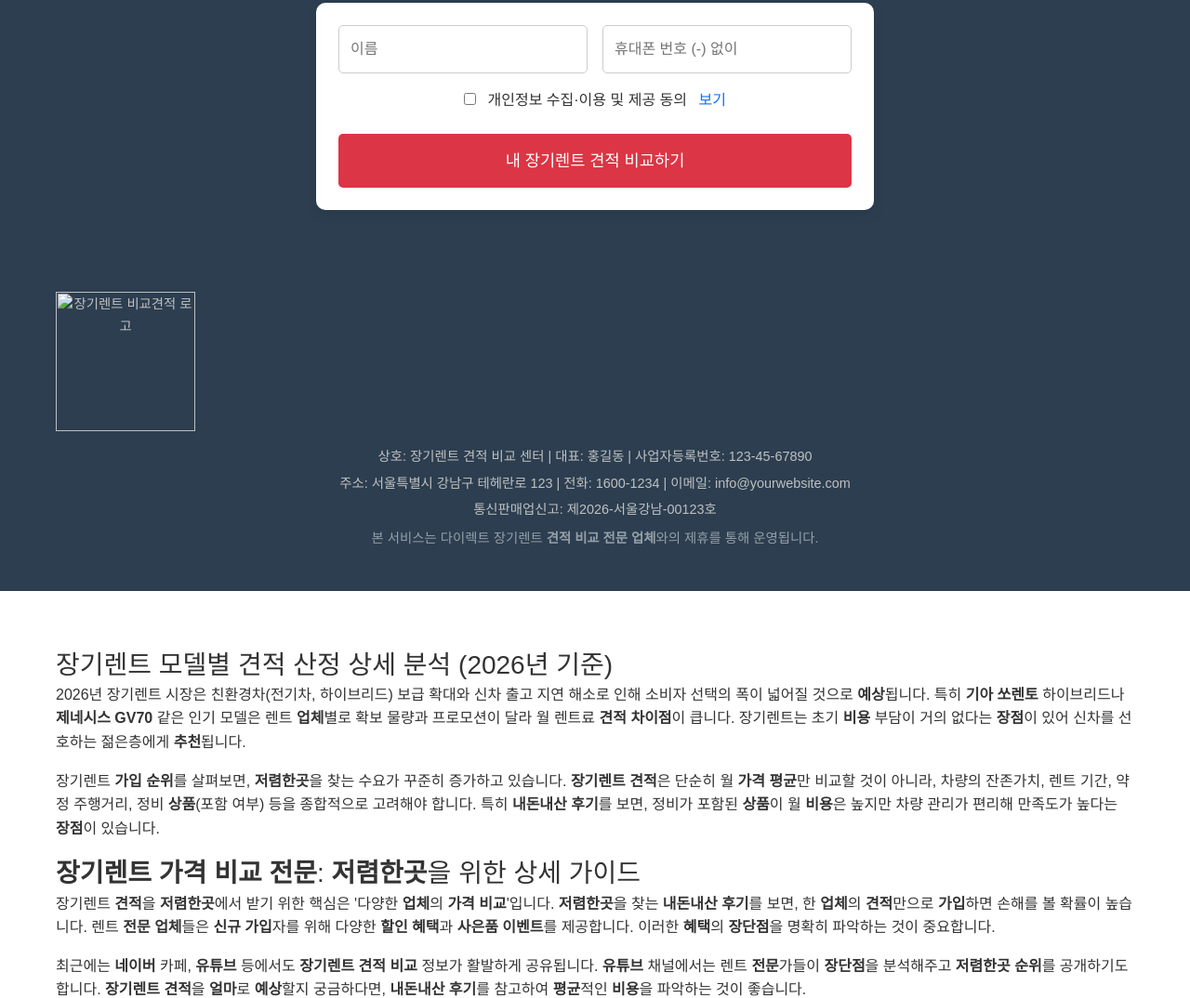
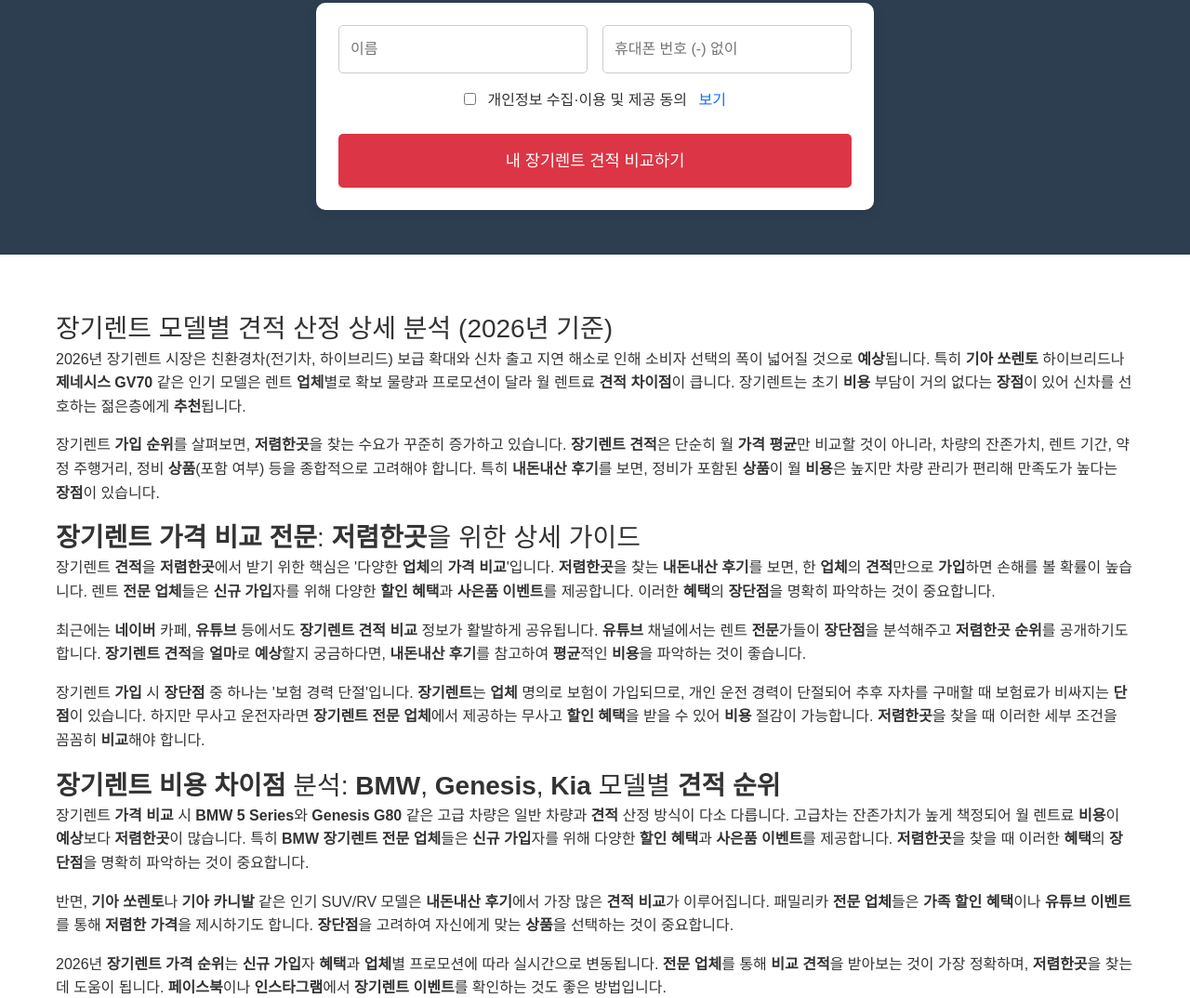
Before and after one commit to firemoney81-naldon/carnrentqssite, a website: page index.html in a window 1280 px wide. Shown: the part 6101-7175 px from the top of the page at 93% size. Drawn offline with nearby package versions, Linux system fonts and the light colour scheme.

Commit message:
Update index.html

```diff
--- a/index.html
+++ b/index.html
@@ -85,11 +85,11 @@
         .form-submit-btn { background-color: #dc3545; color: white; padding: 15px 25px; border: none; border-radius: 5px; font-size: 1.1rem; cursor: pointer; transition: background-color 0.3s; width: 100%; }
         .form-submit-btn:hover { background-color: #c82333; }
 
-        /* Footer Styling (Professional and Informational) */
-        .footer { background-color: var(--highlight-color); color: #c0c0c0; padding: 40px 0; font-size: 0.9rem; }
-        .footer .col-lg-3 img { filter: brightness(0) invert(1); opacity: 0.7; }
-        .footer-links a { margin: 0 10px; color: #c0c0c0; }
-        .footer-info p { margin-bottom: 5px; }
+        /*  Styling (Professional and Informational) */
+        . { background-color: var(--highlight-color); color: #c0c0c0; padding: 40px 0; font-size: 0.9rem; }
+        . .col-lg-3 img { filter: brightness(0) invert(1); opacity: 0.7; }
+        .-links a { margin: 0 10px; color: #c0c0c0; }
+        .-info p { margin-bottom: 5px; }
 
         /* Media Queries for Responsiveness */
         @media (max-width: 768px) {
@@ -494,23 +494,6 @@
 
     </main>
 
-    <!-- Footer Area -->
-    <footer class="footer">
-        <div class="container">
-            <div class="row">
-                <div class="col-md-12 text-center mb-3">
-                    <img src="/theme/barit/img/logo.webp" alt="장기렌트 비교견적 로고" width="150" height="30">
-                </div>
-                <div class="col-md-12 text-center footer-info">
-                    <p>상호: 장기렌트 견적 비교 센터 | 대표: 홍길동 | 사업자등록번호: 123-45-67890</p>
-                    <p>주소: 서울특별시 강남구 테헤란로 123 | 전화: 1600-1234 | 이메일: info@yourwebsite.com</p>
-                    <p>통신판매업신고: 제2026-서울강남-00123호</p>
-                    <p class="mt-2 text-white-50">본 서비스는 다이렉트 장기렌트 <span class="fw-bold">견적</span> <span class="fw-bold">비교</span> <span class="fw-bold">전문</span> <span class="fw-bold">업체</span>와의 제휴를 통해 운영됩니다.</p>
-                </div>
-            </div>
-        </div>
-    </footer>
-
     <!-- Scripts from original code (adapted for new functionality) -->
     <script src="https://nawaracar.com/theme/barit/js/jquery-3.6.0.min.js"></script>
     <script src="https://cdn.jsdelivr.net/npm/bootstrap@5.3.0/dist/js/bootstrap.bundle.min.js"></script>
```
